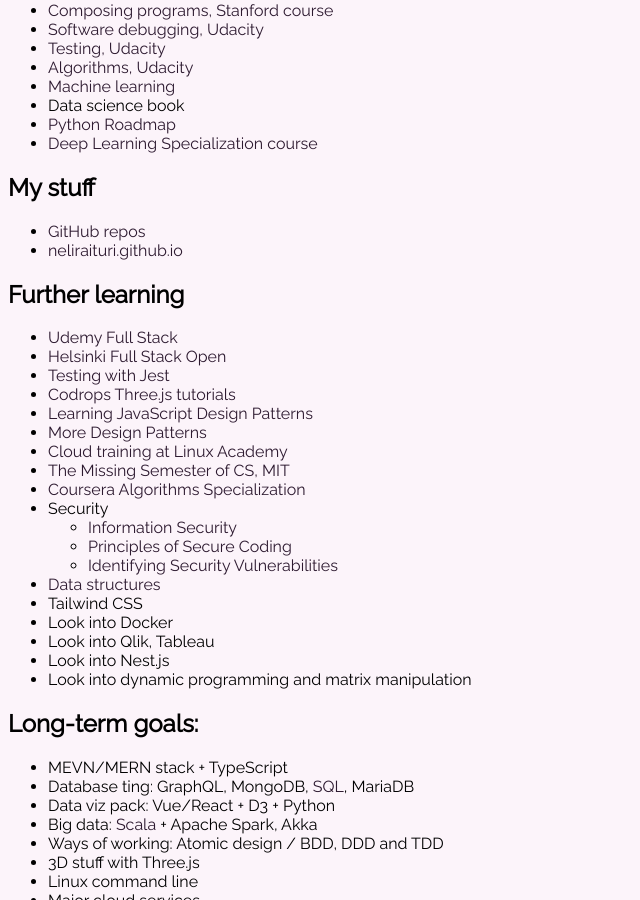
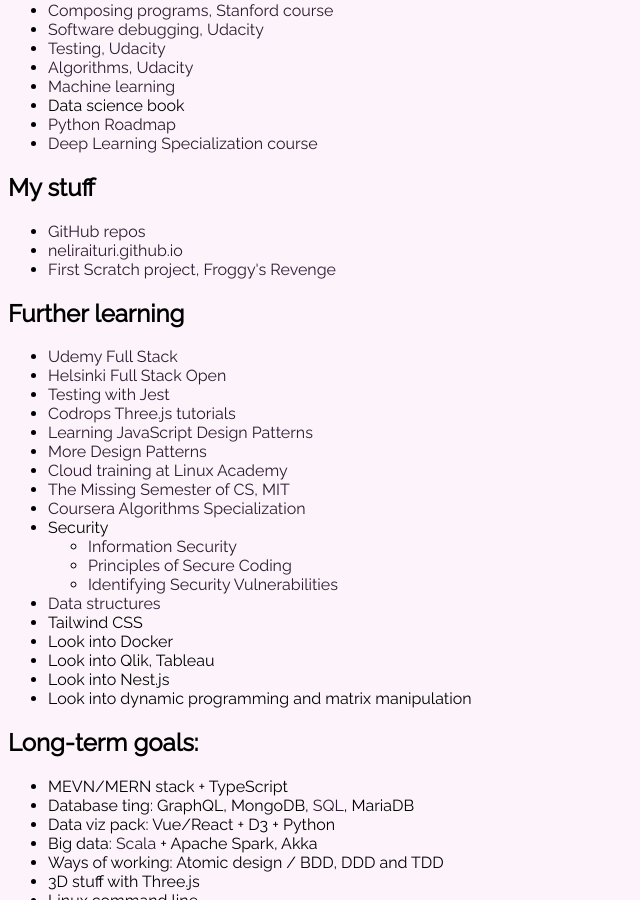
Before and after one commit to neliraituri/neliraituri.github.io, a Jekyll site: the page index.html, which Jekyll copies as it is, in a window 1280 px wide and 900 px high, scrolled down 1120 px. Shown: the whole window, without its empty margins (0-640 px from the left). Built offline with Jekyll 4.4.1, drawn with Linux system fonts in a browser that asks for light colours.

Commit message:
Adds Froggy's Revenge

```diff
--- a/index.html
+++ b/index.html
@@ -77,6 +77,7 @@
     <ul>
       <li><a href="https://github.com/neliraituri?tab=repositories">GitHub repos</a></li>
       <li><a href="https://neliraituri.github.io">neliraituri.github.io</a></li>
+      <li><a href="https://scratch.mit.edu/projects/394057118">First Scratch project, Froggy's Revenge</a></li>
     </ul>
   <h2>Further learning</h2>
     <ul>
```
